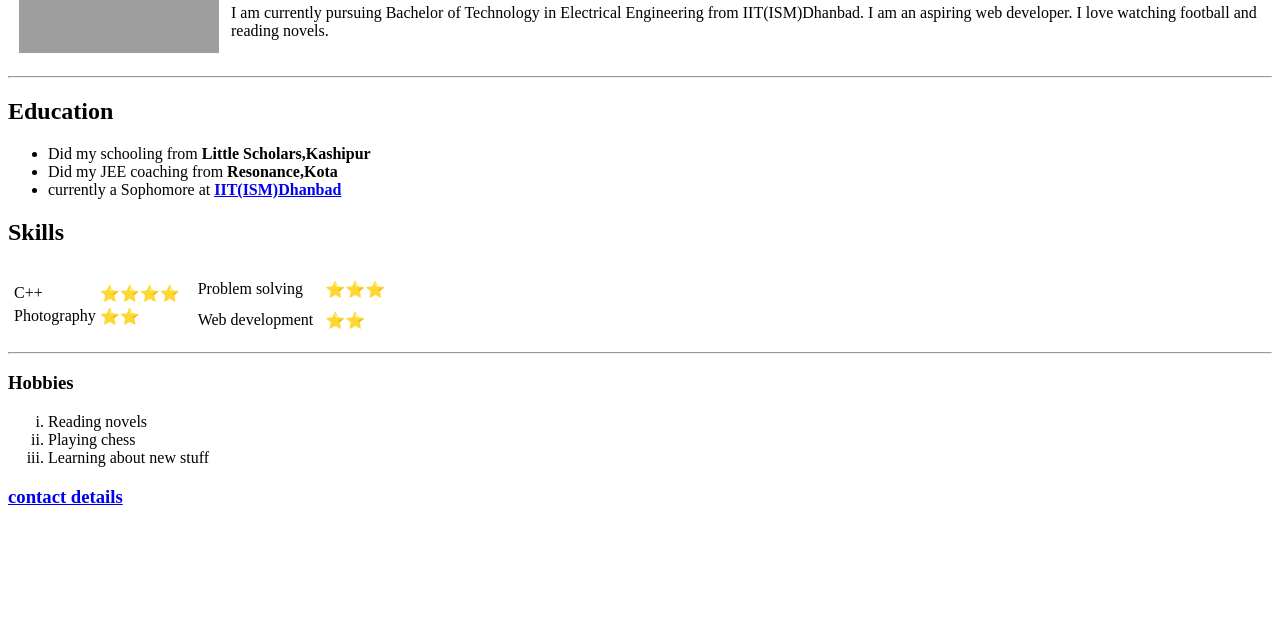
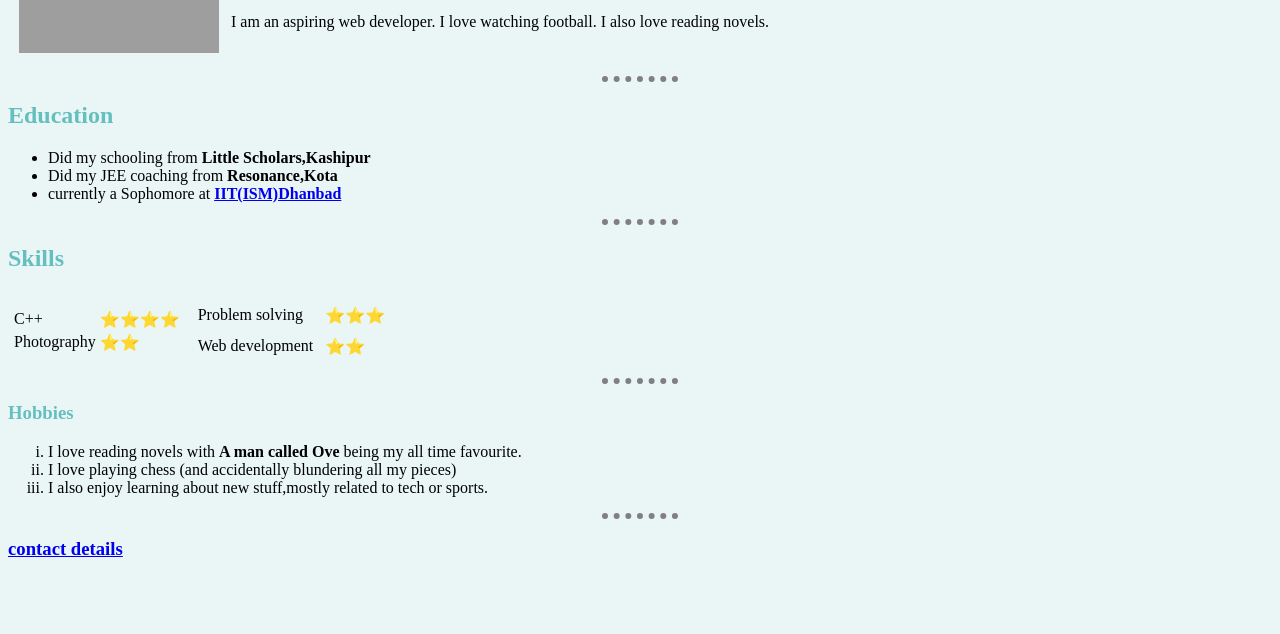
Before and after one commit to GunjitKartikey/cv, a plain HTML site: page index.html in a window 1280 px wide. Shown: the part 166-800 px from the top of the page. Drawn offline with Linux system fonts and the light colour scheme; grey boxes are pictures that could not be loaded.

Commit message:
Update index.html

```diff
--- a/index.html
+++ b/index.html
@@ -4,6 +4,7 @@
 <head>
   <meta charset="utf-8">
   <title>💫Gunjit's personal site</title>
+<link rel="stylesheet" href="css\styles.css">
 </head>
 
 <body>
@@ -13,7 +14,7 @@
       <td>
         <h1>Gunjit Kartikey</h1>
         <p><em>student at <strong>IIT ISM(Dhanbad)</strong> <br>learning <strong> web development</strong> <br>got great knowledge of <strong>c++</strong></em></p>
-        <p>I am currently pursuing Bachelor of Technology in Electrical Engineering from IIT(ISM)Dhanbad. I am an aspiring web developer. I love watching football and reading novels.</p>
+        <p>I am an aspiring web developer. I love watching football. I also love reading novels.</p>
       </td>
     </tr>
   </table>
@@ -25,49 +26,7 @@
     <li>currently a Sophomore at <strong><a href="https://www.iitism.ac.in/">IIT(ISM)Dhanbad</a></strong></li>
 
   </ul>
-  <!--
   <hr>
-  <h2>Favourite food items</h2>
-  <table cellspacing="10">
-    <thead>
-      <tr>
-        <th><strong>Food catgory</strong></th>
-        <th><strong>Favourite food 1</strong></th>
-        <th><strong>Favourite food 2</strong></th>
-      </tr>
-    </thead>
-    <tbody>
-      <tr>
-        <td>Non-veg</td>
-        <td>Butter chicken </td>
-        <td>chicken biryani</td>
-      </tr>
-      <tr>
-        <td>Paneer</td>
-        <td>Paneer butter masala</td>
-        <td>kadhai paneer</td>
-      </tr>
-      <tr>
-        <td>Fast food</td>
-        <td>Pizza </td>
-        <td>momos</td>
-      </tr>
-      <tr>
-        <td>Starters</td>
-        <td>Paneer tikka</td>
-        <td>chicken tikka</td>
-      </tr>
-      <tr>
-        <td>sweets</td>
-        <td>rasgulla</td>
-        <td>rasmalai</td>
-      </tr>
-    </tbody>
-    <tfoot>
-    </tfoot>
-  </table>
-  <hr>
--->
   <h2>Skills</h2>
   <table>
     <tr>
@@ -101,10 +60,11 @@
   <hr>
   <h3>Hobbies</h3>
   <ol type="i">
-    <li>Reading novels</li>
-    <li>Playing chess</li>
-    <li>Learning about new stuff</li>
+    <li>I love reading novels with <strong>A man called Ove</strong> being my all time favourite.</li>
+    <li> I love playing chess (and accidentally blundering all my pieces)</li>
+    <li>I also enjoy learning about new stuff,mostly related to tech or sports.</li>
   </ol>
+  <hr>
   <h3><a href="personaldetails.html">contact details</a></h3>
 </body>
 
```
